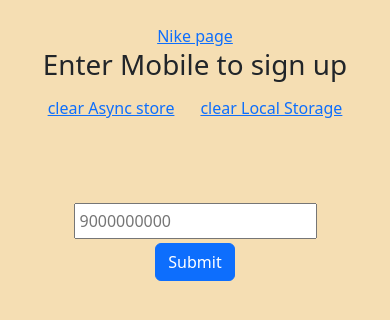
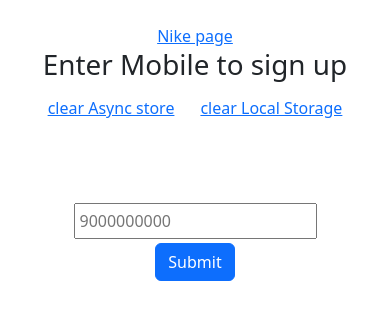
Before and after one commit to saikatgpae/chpl, a React (Create React App) app: page / in a window 390 px wide. Shown: the top 320 px of the page. Built offline with nearby package versions, Linux system fonts and the light colour scheme.

Commit message:
Add the live link to README.MD.

```diff
--- a/src/components/mobile/mobile.css
+++ b/src/components/mobile/mobile.css
@@ -1,5 +1,5 @@
 body {
-  background-color: antiquewhite;
+  /* background-color: antiquewhite; */
 }
 
 .head {
@@ -15,13 +15,13 @@
   .head {
     flex-direction: column;
     align-items: center;
-    background-color: wheat;
+    /* background-color: wheat; */
   }
 
   .mobile-form {
     flex-direction: column;
     align-items: center;
-    background-color: wheat;
+    /* background-color: wheat; */
     height: 100vh;
   }
 }
```
Also changed, not shown: public/manifest.json, 1 other file (tests, documents, lock files or other folders).
